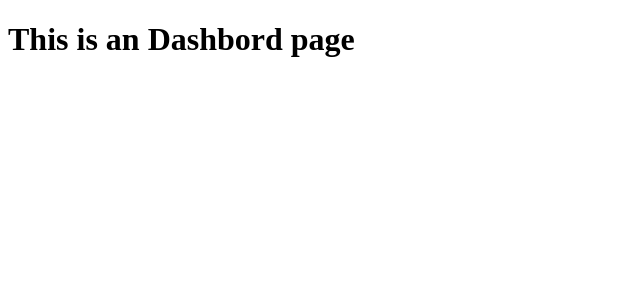
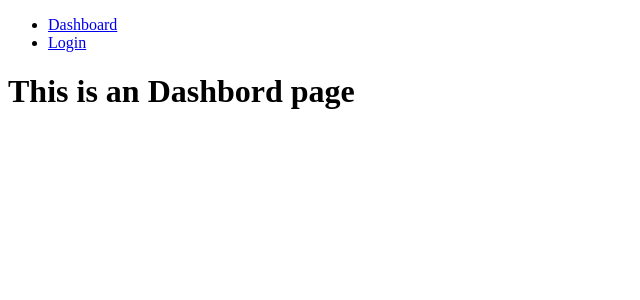
Before and after one commit to RyoheiTanaka/health-management-frontend, a Vue app: page / in a window 1280 px wide. Shown: the top 300 px of the page, without its empty margins (0-640 px from the left). Built offline with nearby package versions, Linux system fonts and the light colour scheme.

Commit message:
RouterLink追加

```diff
--- a/src/App.vue
+++ b/src/App.vue
@@ -1,9 +1,15 @@
 <script setup>
-import { RouterView } from 'vue-router'
+import { RouterView, RouterLink } from 'vue-router'
 </script>
 
 <template>
+  <ul>
+    <li>
+      <RouterLink :to="{ name: 'dashboard' }">Dashboard</RouterLink>
+    </li>
+    <li>
+      <RouterLink :to="{ name: 'login' }">Login</RouterLink>
+    </li>
+  </ul>
   <RouterView />
 </template>
-
-<style scoped></style>
```
